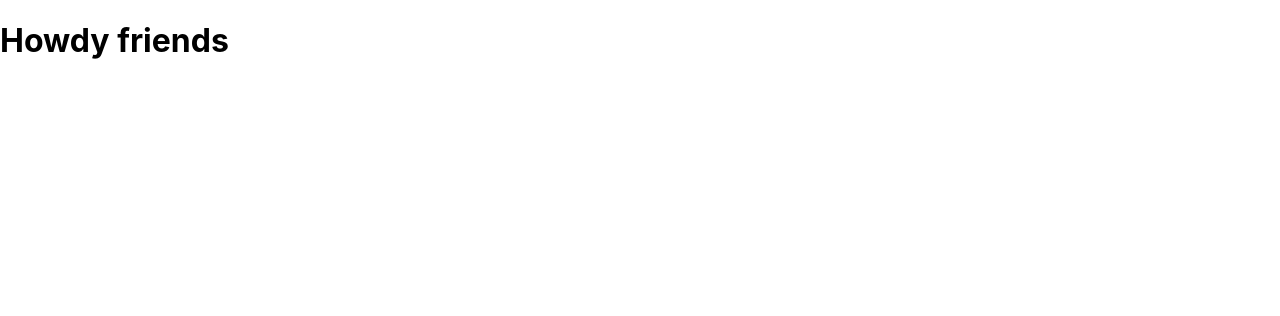
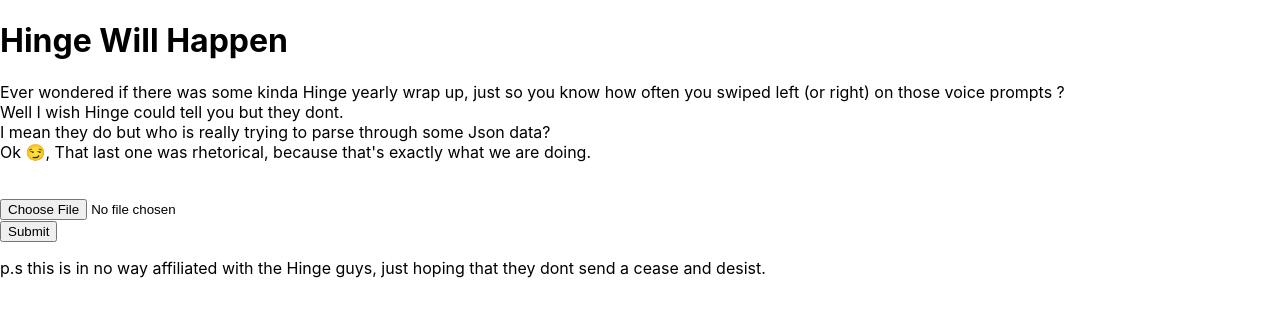
Before and after one commit to Odrakes1992/react_hwh_app, a React (Create React App) app: page / in a window 1280 px wide. Shown: the top 316 px of the page. Built offline with nearby package versions, Linux system fonts and the light colour scheme.

Commit message:
include copy on homepage

```diff
--- a/package.json
+++ b/package.json
@@ -6,8 +6,10 @@
     "@testing-library/jest-dom": "^5.16.1",
     "@testing-library/react": "^12.1.2",
     "@testing-library/user-event": "^13.5.0",
+    "bootstrap": "^5.1.3",
     "chart.js": "^3.7.0",
     "react": "^17.0.2",
+    "react-bootstrap": "^2.1.1",
     "react-chartjs-2": "^4.0.0",
     "react-dom": "^17.0.2",
     "react-router-dom": "^6.2.1",
--- a/src/App.js
+++ b/src/App.js
@@ -1,7 +1,7 @@
-import logo from "./logo.svg";
 import "./App.css";
 import React, { Component } from "react";
 import Home from "./Components/Home";
+import Results from "./Components/Results";
 import { BrowserRouter as Router, Route, Routes } from "react-router-dom";
 
 function App() {
@@ -9,6 +9,7 @@
     <Router>
       <Routes>
         <Route path="/" element={<Home />} />
+        <Route path="/" element={<Results />} />
       </Routes>
     </Router>
   );
--- a/src/Components/Home.jsx
+++ b/src/Components/Home.jsx
@@ -1,11 +1,37 @@
 import React, { Component } from "react";
+import { useState } from "react";
+import Container from "react-bootstrap/Container";
 
 class Home extends Component {
-  state = {};
+  // const [selectedFile, setSelectedFile] = useState();
+  // const [isFilePicked, setIsFilePicked] = useState(false);
+
   render() {
     return (
       <div>
-        <h1> Howdy friends</h1>
+        <Container>
+          <h1 className="display-4"> Hinge Will Happen</h1>
+          <p>
+            Ever wondered if there was some kinda Hinge yearly wrap up, just so
+            you know how often you swiped left (or right) on those voice prompts
+            ? <br></br>
+            Well I wish Hinge could tell you but they dont.
+            <br />I mean they do but who is really trying to parse through some
+            Json data? <br></br> Ok 😏, That last one was rhetorical, because
+            that's exactly what we are doing.
+          </p>{" "}
+          <br></br>
+          <div>
+            <input type="file" name="file" />
+            <div>
+              <button>Submit</button>
+            </div>
+          </div>
+          <p>
+            p.s this is in no way affiliated with the Hinge guys, just hoping
+            that they dont send a cease and desist.{" "}
+          </p>
+        </Container>
       </div>
     );
   }
--- /dev/null
+++ b/src/Components/Results.jsx
@@ -0,0 +1,10 @@
+import React, { Component } from "react";
+
+class Results extends Component {
+  state = {};
+  render() {
+    return <div></div>;
+  }
+}
+
+export default Results;
```
Also changed, not shown: 1 other file (tests, documents, lock files or other folders).
